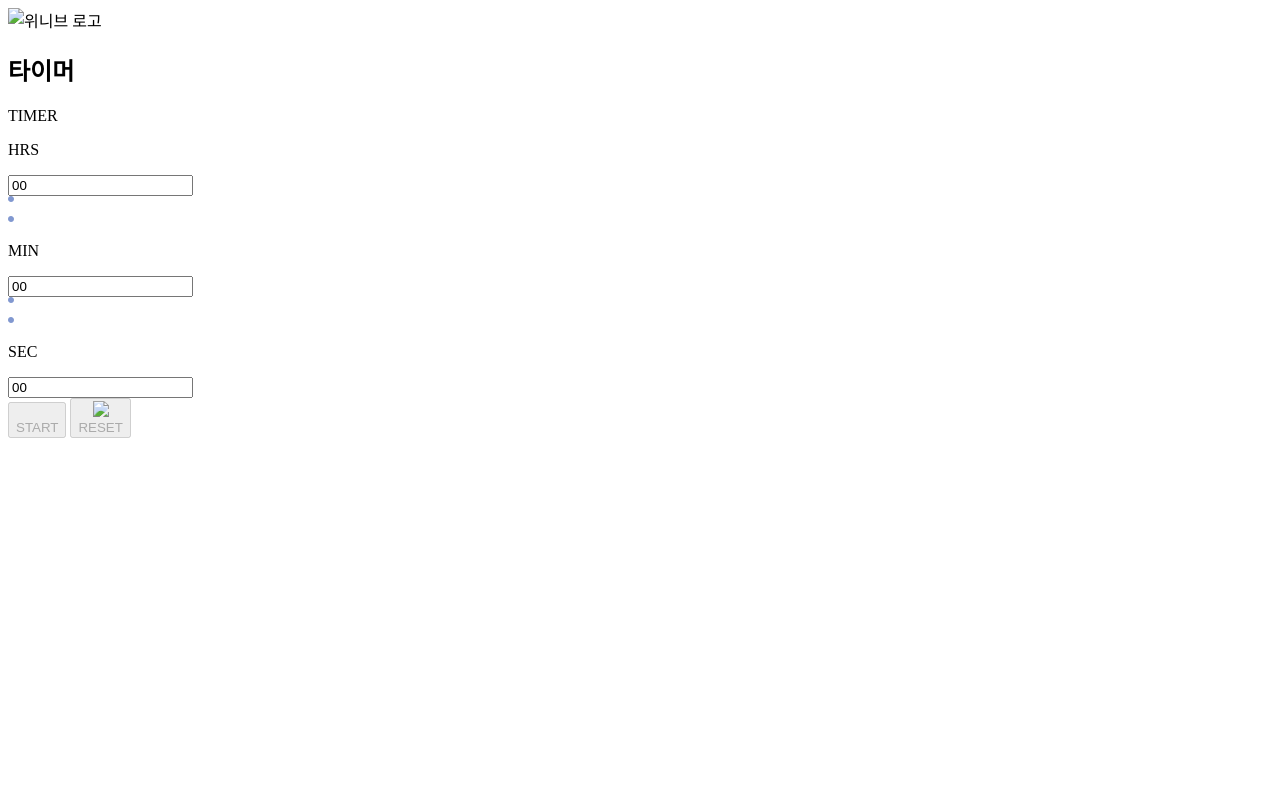
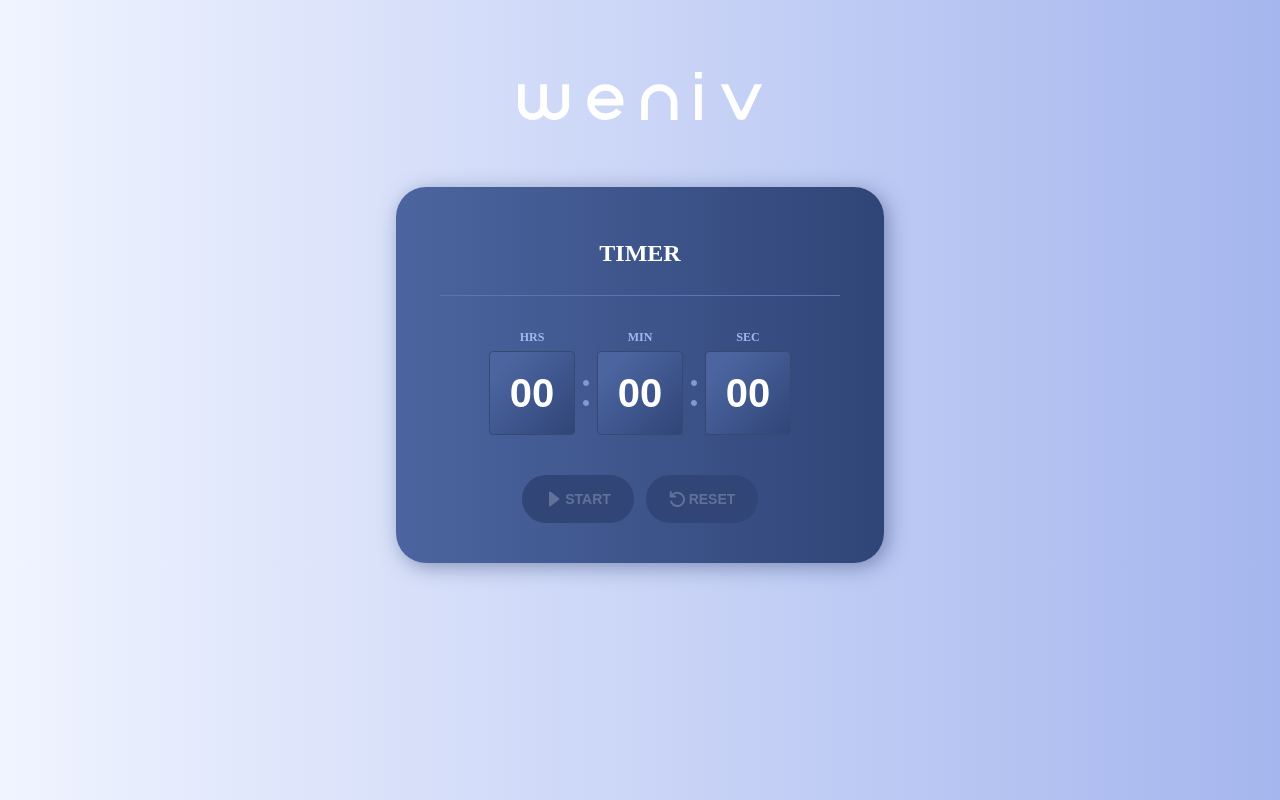
Before and after one commit to yeaseula/FinalTest, a plain HTML site: page index.html in a window 1280 px wide. Drawn offline with Linux system fonts and the light colour scheme; the site is published under a folder, as on GitHub Pages, so addresses that start at the root find nothing; a web font is replaced by a local one.

Commit message:
file 경로 수정

```diff
--- a/index.html
+++ b/index.html
@@ -4,13 +4,13 @@
     <meta charset="UTF-8">
     <meta name="viewport" content="width=device-width, initial-scale=1.0">
     <title>Test</title>
-    <link rel="stylesheet" href="/css/reset.css">
-    <link rel="stylesheet" href="/css/style.css">
-    <script src="/js/page.js" defer></script>
+    <link rel="stylesheet" href="css/reset.css">
+    <link rel="stylesheet" href="css/style.css">
+    <script src="js/page.js" defer></script>
 </head>
 <body>
     <header>
-        <img src="/assets/images/weniv-logo.svg" alt="위니브 로고">
+        <img src="assets/images/weniv-logo.svg" alt="위니브 로고">
     </header>
     <main>
         <section>
@@ -37,13 +37,13 @@
                 <button type="button" class="start-btn" disabled>
                     <div class="icon-box">
                         <!-- <img src="/assets/images/icon-start.svg" alt="" class="icon"> -->
-                        <img src="/assets/images/icon-start-disabled.svg" alt="" class="start-icon">
+                        <img src="assets/images/icon-start-disabled.svg" alt="" class="start-icon">
                     </div>
                     <span>START</span>
                 </button>
                 <button type="button" class="reset-btn" disabled>
                     <div class="icon-box">
-                        <img src="/assets/images/icon-reset-disabled.svg" class="reset-icon">
+                        <img src="assets/images/icon-reset-disabled.svg" class="reset-icon">
                     </div>
                     <span>RESET</span>
                 </button>
--- a/js/page.js
+++ b/js/page.js
@@ -23,19 +23,19 @@ document.addEventListener('DOMContentLoaded', function() {
         if(name.value > 0) {
             startBtn.classList.add('on');
             startBtn.disabled = false;
-            $('.start-icon').setAttribute('src',`/assets/images/icon-start.svg`);
+            $('.start-icon').setAttribute('src',`assets/images/icon-start.svg`);
 
             resetBtn.classList.add('on');
             resetBtn.disabled = false;
-            $('.reset-icon').setAttribute('src',`/assets/images/icon-reset.png`)
+            $('.reset-icon').setAttribute('src',`assets/images/icon-reset.png`)
 
         } else if (name.value == 0) {
             startBtn.classList?.remove('on');
             startBtn.disabled = true;
-            $('.start-icon').setAttribute('src',`/assets/images/icon-start-disabled.svg`)
+            $('.start-icon').setAttribute('src',`assets/images/icon-start-disabled.svg`)
             resetBtn.classList?.remove('on');
             resetBtn.disabled = true;
-            $('.reset-icon').setAttribute('src',`/assets/images/icon-reset-disabled.svg`)
+            $('.reset-icon').setAttribute('src',`assets/images/icon-reset-disabled.svg`)
         }
     }
 
```
